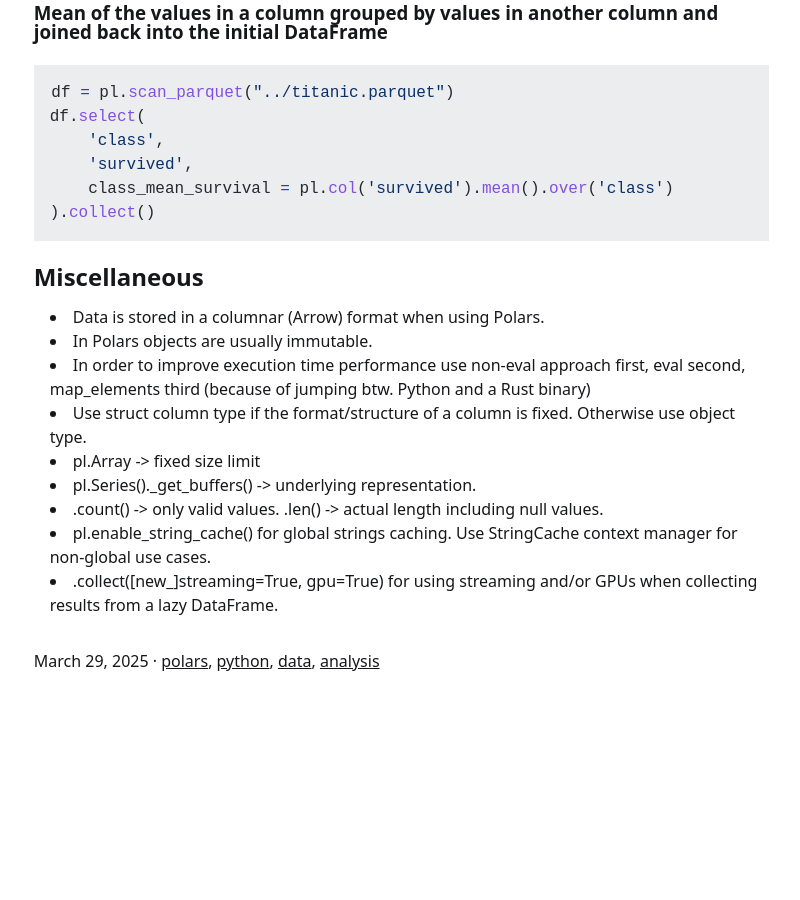
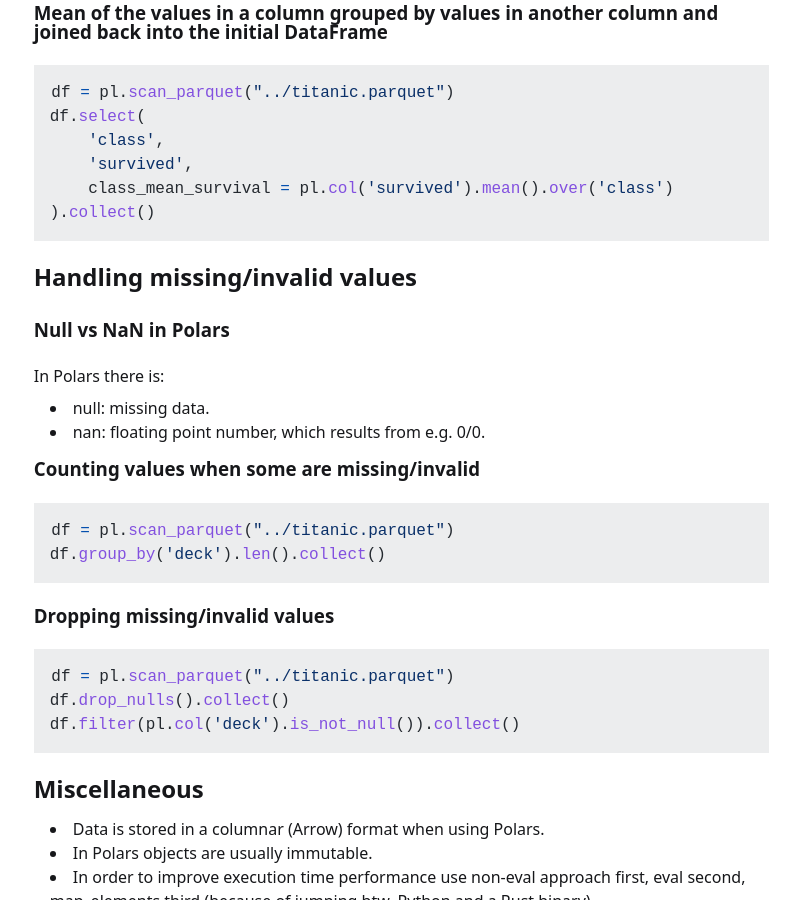
Before and after one commit to ovidiuparvu/ovidiuparvu.github.io, a Jekyll site: the page built from _posts/2025-03-29-an-intro-to-polars.md, in a window 1280 px wide and 900 px high, scrolled down 4141 px. Shown: the whole window, without its empty margins (319-1119 px from the left). Built offline with Jekyll 4.4.1, drawn with Linux system fonts in a browser that asks for light colours; before the commit the page ends 4910 px from its top, so only the background shows below that.

Commit message:
Add handling for missing/invalid values in Polars tutorial

````diff
--- a/_posts/2025-03-29-an-intro-to-polars.md
+++ b/_posts/2025-03-29-an-intro-to-polars.md
@@ -200,6 +200,29 @@ df.select(
 ).collect()
 ```
 
+## Handling missing/invalid values
+
+### Null vs NaN in Polars
+
+In Polars there is:
+- null: missing data.
+- nan: floating point number, which results from e.g. 0/0.
+
+### Counting values when some are missing/invalid
+
+```python
+df = pl.scan_parquet("../titanic.parquet")
+df.group_by('deck').len().collect()
+```
+
+### Dropping missing/invalid values
+
+```python
+df = pl.scan_parquet("../titanic.parquet")
+df.drop_nulls().collect()
+df.filter(pl.col('deck').is_not_null()).collect()
+```
+
 ## Miscellaneous
 
 - Data is stored in a columnar (Arrow) format when using Polars.
````
Also changed, not shown: README.md.
